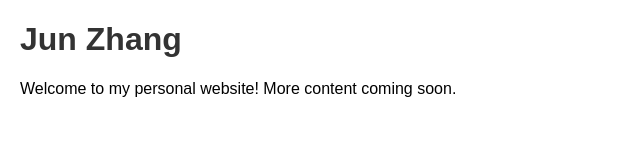
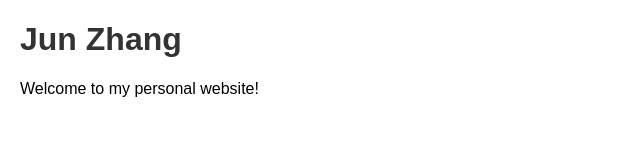
Before and after one commit to gouffre213/junzhang.github.io, a plain HTML site: page index.html in a window 1280 px wide. Shown: the whole page, without its empty margins (0-640 px from the left). Drawn offline with Linux system fonts and the light colour scheme.

Commit message:
Initial commit

```diff
--- a/index.html
+++ b/index.html
@@ -17,6 +17,6 @@
 </head>
 <body>
     <h1>Jun Zhang</h1>
-    <p>Welcome to my personal website! More content coming soon.</p>
+    <p>Welcome to my personal website!</p>
 </body>
 </html>
```
